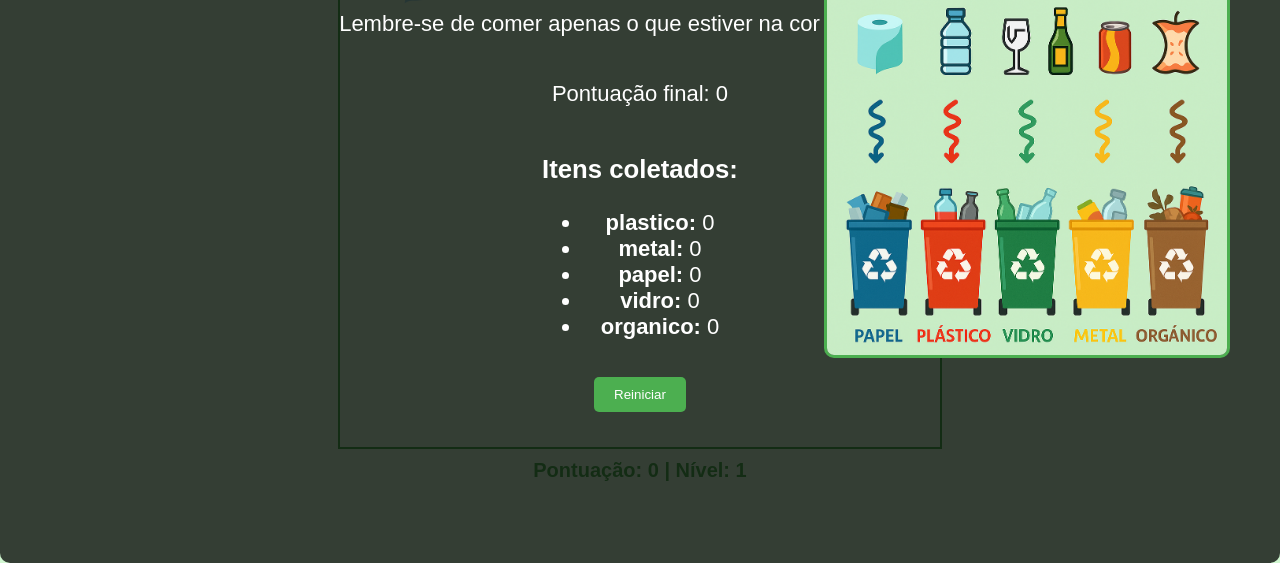
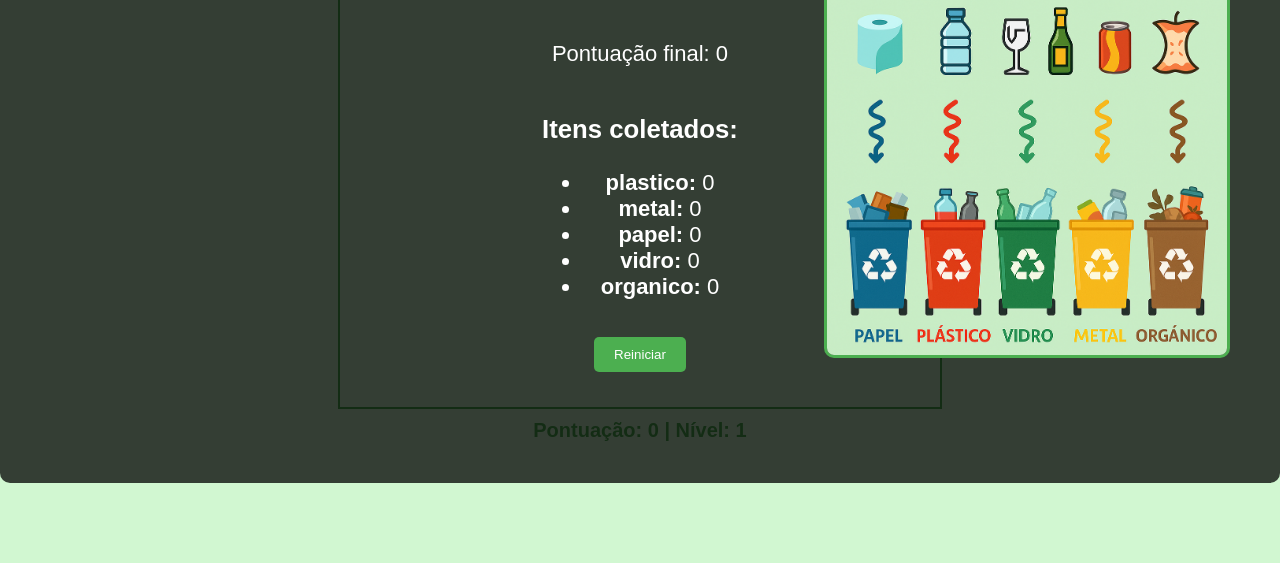
Before and after one commit to CaioVinids/ProjetoA3, a plain HTML site: page game/game.html in a window 1280 px wide. Shown: the part 306-869 px from the top of the page. After the commit the page ends 829 px from the top, so only its background shows below. Drawn offline with Linux system fonts and the light colour scheme.

Commit message:
Corrigir o tamanho do mapa do game

```diff
--- a/game/style.css
+++ b/game/style.css
@@ -53,7 +53,7 @@ body {
   font-family: Arial, sans-serif;
   background-color: #d1f7d1;
   margin: 0;
-  overflow-x: hidden;
+  overflow-y: hidden;
 }
 
 .game-container {
@@ -83,7 +83,7 @@ canvas {
   display: flex;
   justify-content: center;
   align-items: center;
-  height: 100vh;
+  height: 90vh;
   gap: 30px;
   position: relative;
 }
```
